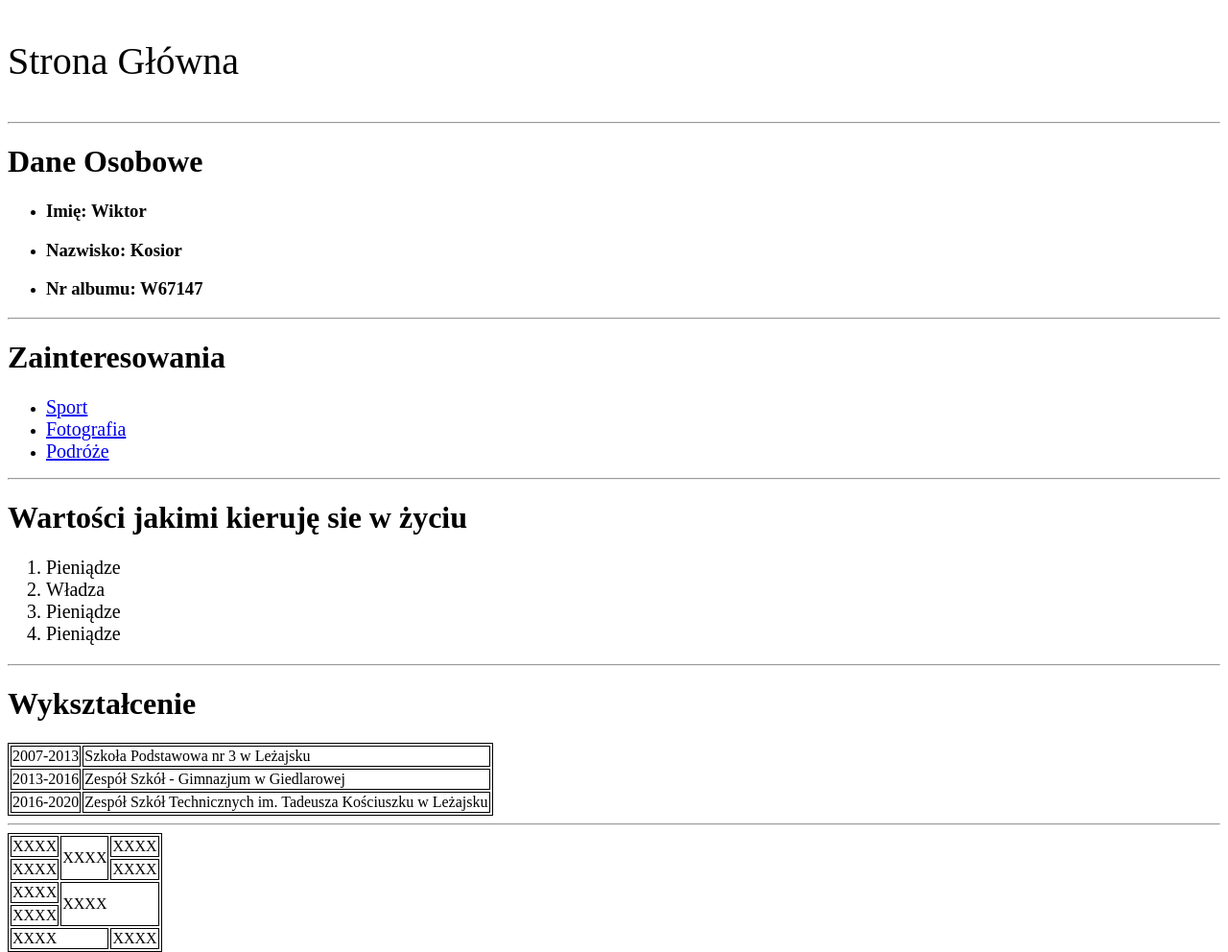
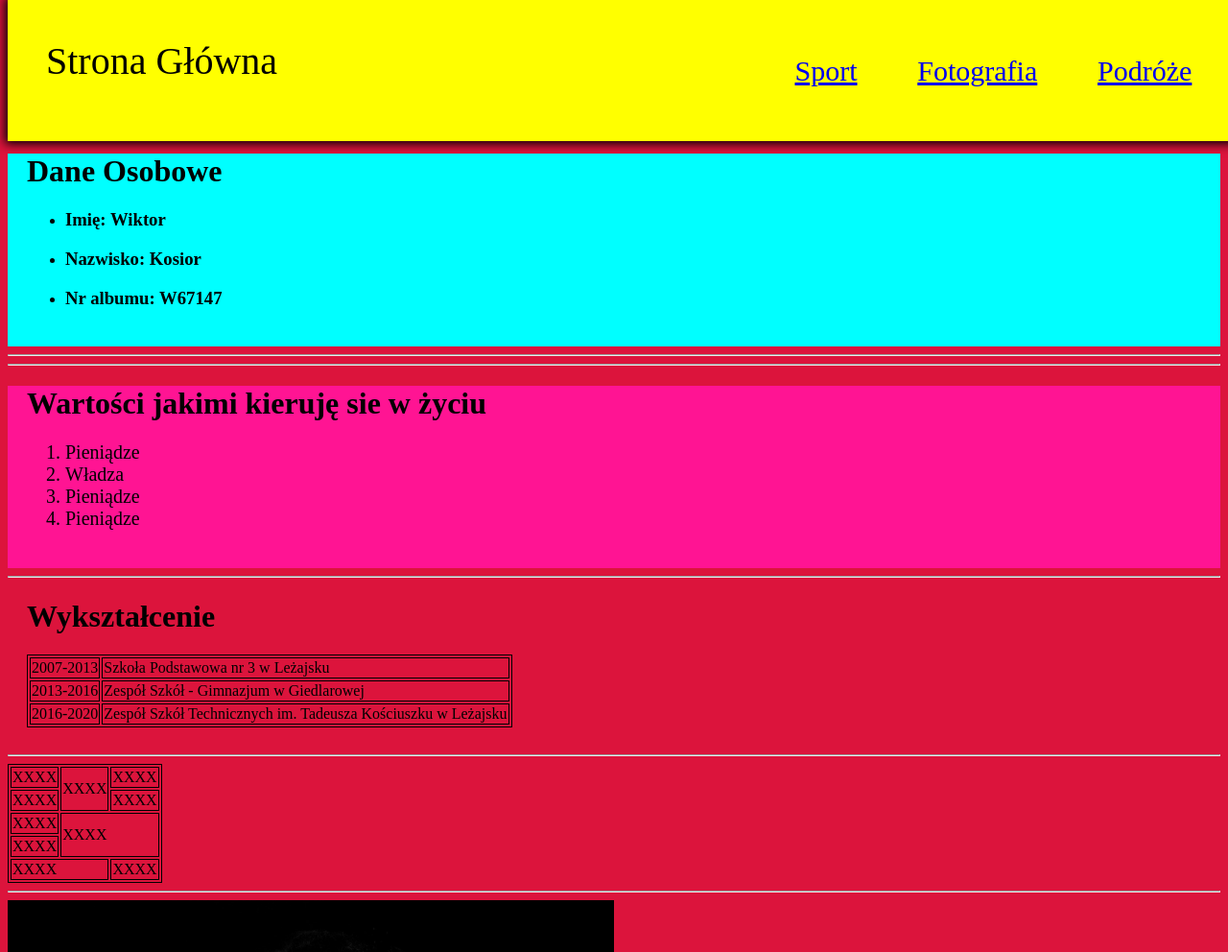
Before and after one commit to wiksurrek/stronaWSIZ1, a plain HTML site: page index.html in a window 1280 px wide. Shown: the top 992 px of the page at 96% size. Drawn offline with Linux system fonts and the light colour scheme.

Commit message:
Sformatowany nagłówek

```diff
--- a/index.html
+++ b/index.html
@@ -8,26 +8,33 @@
     <body>
 
         <header>
+            <div>
             <p style="font-size:40px;">Strona Główna</p>
+            </div>
+            <nav>
+                <ul>
+                    <li><a href="sport.html">Sport</a></li>
+                    <li><a href="fotografia.html">Fotografia</a></li>
+                    <li><a href="travels.html">Podróże</a></li>
+                </ul>
+            </nav>
         </header>
 
                 <hr>
+            <div class="data">
                 <h1>Dane Osobowe</h1>
                 <ul>
                     <li><h3>Imię: Wiktor</h3></li>
                     <li><h3>Nazwisko: Kosior</h3></li>
                     <li><h3>Nr albumu: W67147</h3></li>
                 </ul>
+            </div>
 
                 <hr>
-                <h1>Zainteresowania</h1>
-                <ul>
-                    <li><a href="sport.html">Sport</a></li>
-                    <li><a href="fotografia.html">Fotografia</a></li>
-                    <li><a href="travels.html">Podróże</a></li>
-                </ul>
 
                 <hr>
+
+            <div class="values">
                 <h1>Wartości jakimi kieruję sie w życiu</h1>
                 <ol style="font-size:20px;">
                     <li>Pieniądze</li>
@@ -35,8 +42,9 @@
                     <li>Pieniądze</li>
                     <li>Pieniądze</li>
                 </ol>
-
+            </div>
                 <hr>
+                <div class="school">
                 <h1>Wykształcenie</h1>
                 <table>
                     <tr>
@@ -53,7 +61,7 @@
                     </tr>
 
                 </table>
-
+                </div>
                 <hr>
                 <table>
                     <tr>
@@ -80,10 +88,16 @@
                 <hr>
 
                 <img class="prof" src="obraz.jpg">
+                <hr>
+
+                <form>
+                    Jak mnie znalazłeś? <input type="text>"><br>
+                    Co robisz? <input type="text">
+                </form>
 
                 <footer style="font-size: 20px;">
                     Wiktor Kosior :)
-                    <img alt="KYS" src="kys.jpg">
+                    <img title="go kys" alt="KYS" src="kys.jpg">
                 </footer>
     </body>
 </html>
--- a/style.css
+++ b/style.css
@@ -1,5 +1,31 @@
+body {
+    background-color: crimson;
+}
+header {
+    width: 100%;
+    position:fixed;
+    display: flex;
+    padding-left: 20px;
+    box-shadow: 0 0 10px 3px;
+    top: 0;
+    justify-content: space-between;
+    background-color: yellow;
+    align-items: center;
+}
+nav ul{
+    list-style: none;
+    display: flex;
+    justify-content: right;
+    gap: 40%;
+    margin-right: 20%;
+    align-items: center;
+    margin-left: 20%;
+}
+header:hover {
+    background-color: chartreuse;
+}
 a {
-    font-size: 20px;
+    font-size: 30px;
 
   }
 
@@ -18,3 +44,18 @@ img {
 footer {
     text-align: center;
 }
+
+div {
+    padding-left: 20px;
+    padding-bottom: 20px;
+}
+.data {
+    margin-top: 150px;
+    background-color: aqua;
+}
+.interest {
+    background-color: rgb(133, 255, 2);
+}
+.values {
+    background-color: deeppink;
+}
```
